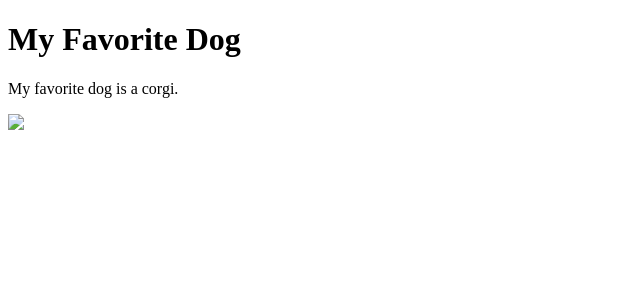
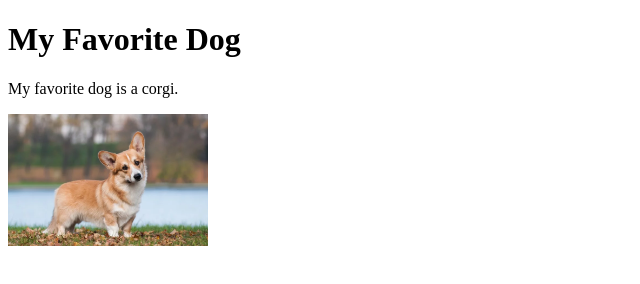
Before and after one commit to akersbro/Demo, a plain HTML site: page Resources/dog.html in a window 1280 px wide. Shown: the whole page, without its empty margins (0-640 px from the left). Drawn offline with Linux system fonts and the light colour scheme.

Commit message:
Update dog.html

```diff
--- a/Resources/dog.html
+++ b/Resources/dog.html
@@ -6,6 +6,6 @@
  <body>
   <h1>My Favorite Dog</h1>
   <p>My favorite dog is a corgi.</p>
-  <img src="Resources\corgi.webp" width=200px height=auto>
+  <img src="corgi.webp" width=200px height=auto>
  </body>
 </html>
```
